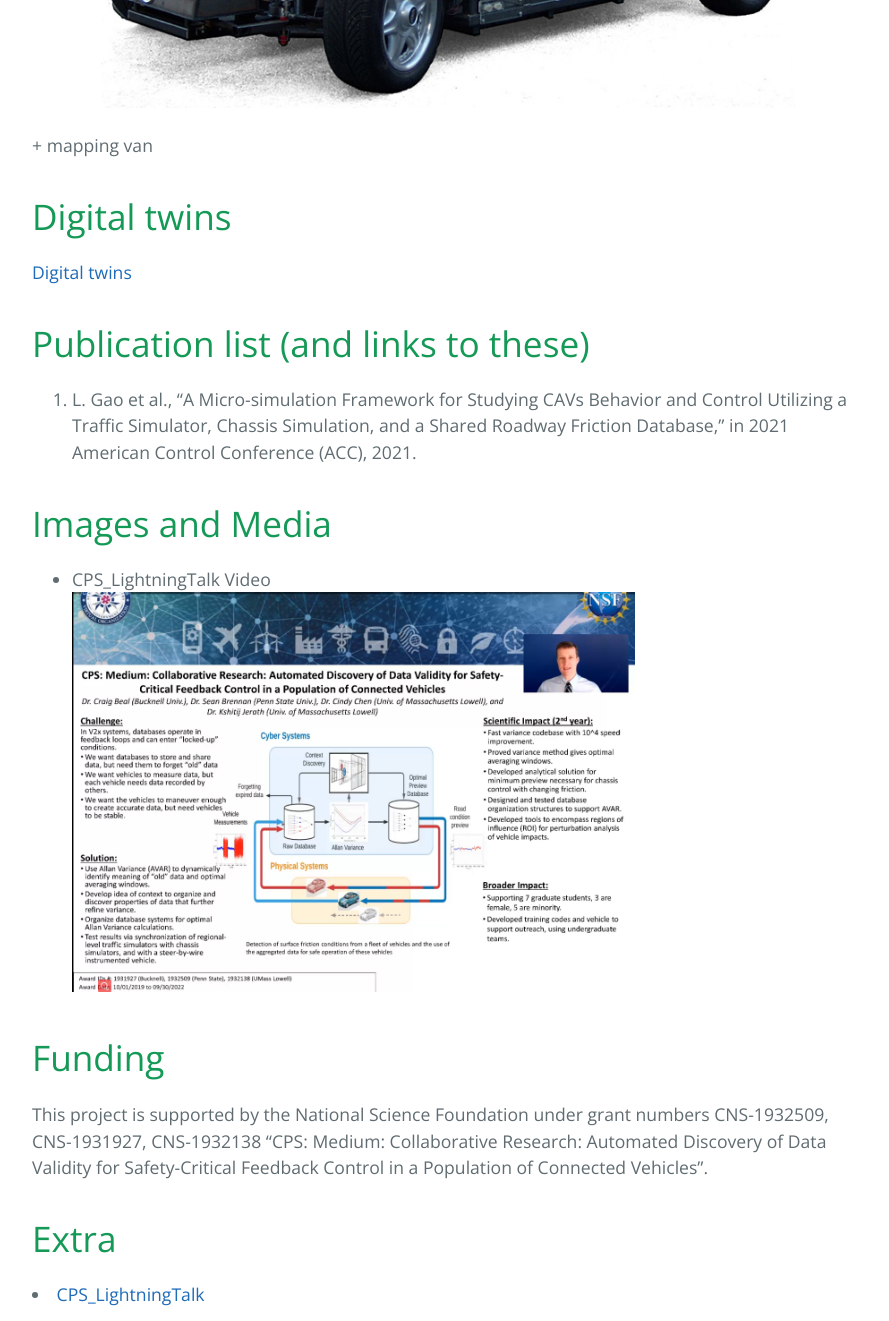
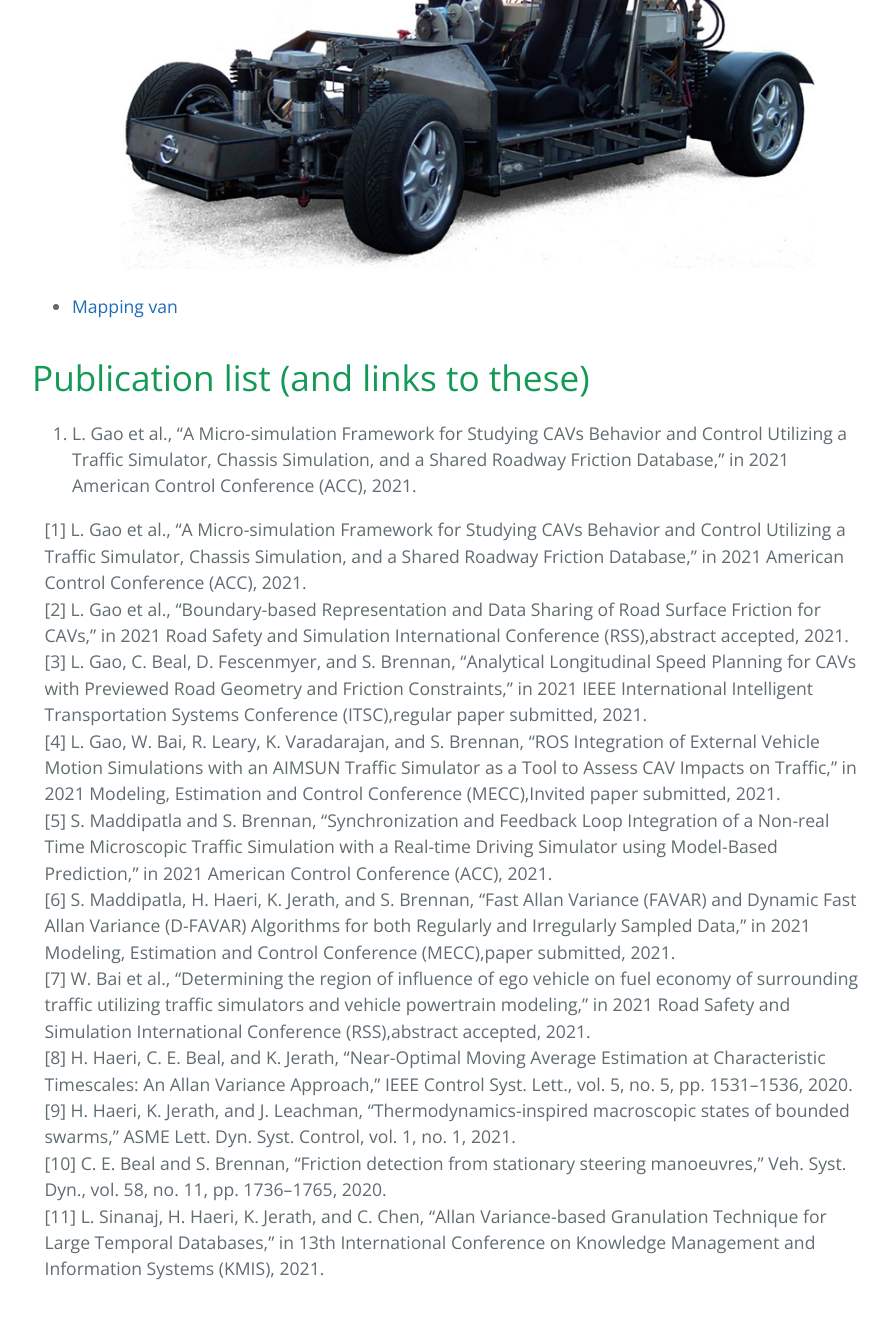
Before and after one commit to ForgetfulDatabases/ForgetfulDatabases.github.io, a Jekyll site: the page built from index.html, in a window 1280 px wide and 1400 px high, scrolled down 2568 px, cut to the strip 0-1321 px from the top of the window. Shown: the whole strip, without its empty margins (192-1081 px from the left). Built offline with Jekyll 4.4.1, drawn with Linux system fonts in a browser that asks for light colours; some of the changed text lies outside the part shown.

Commit message:
add Publication

```diff
--- a/index.html
+++ b/index.html
@@ -1,12 +1,16 @@
 ---
 layout: default
 ---
+<p>
+    This is the webpage for NSF Forgetful Database project.
+</p>
 
-    This is the webpage for NSF Forgetful Database project.
+<br>
 
 <h1>Purpose</h1>
 
-    <p> This proposal seeks implementation-proven answers to the question: when do data expire? The proposed work is motivated by a cyber-physical transportation application – fleets of connected and autonomous vehicles (CAVs) driving on potentially icy roads, where safety-critical road friction information is shared via a wireless data link to a central database that mediates data averaging.
+    <p>
+    This proposal seeks implementation-proven answers to the question: when do data expire? The proposed work is motivated by a cyber-physical transportation application – fleets of connected and autonomous vehicles (CAVs) driving on potentially icy roads, where safety-critical road friction information is shared via a wireless data link to a central database that mediates data averaging.
     The insight of our approach is to treat the database as a sensor to the vehicle, and the aggregation of data within the database as a sensor-averaging process. This abstraction reveals that the database functionality
     can be formally modeled to quantify the impacts of timeliness as well as uncertainty of information, enabling analysis of the stability of the vehicle’s behavior and the stability of the vehicle/database interaction
     as a function of the averaging process
@@ -131,29 +138,47 @@
         <li>
             <a href="http://www.projects.bucknell.edu/Beal_Automotive/#data">P1 electric drive-by-wire vehicle</a>
         </li>
-
-
+        <p align="center">
+            <img src="https://github.com/ForgetfulDatabases/ForgetfulDatabases.github.io/blob/main/assets/images/p1_smaller.jpg?raw=true"  height="400">
+            </p>
+        <li>
+            <a href="https://www.mne.psu.edu/toboldlygo/"> Mapping van</a>
+        </li>
     </ul>
 
 
 
-    <p align="center">
-    <img src="https://github.com/ForgetfulDatabases/ForgetfulDatabases.github.io/blob/main/assets/images/p1_smaller.jpg?raw=true"  height="400">
-    </p>
-
-    + mapping van
-
-    <h1>Digital twins</h1>
-
-        <a href="https://github.com/ivsg-psu/Databases_Projects_DigitalTwin">Digital twins</a>
-
 <h1>Publication list (and links to these)</h1>
 
     <ol>
-            <li>L. Gao et al., “A Micro-simulation Framework for Studying CAVs Behavior and Control Utilizing a Traffic Simulator, Chassis Simulation, and a Shared Roadway Friction Database,” in 2021 American Control Conference (ACC), 2021.
+        <li>
+            L. Gao et al., “A Micro-simulation Framework for Studying CAVs Behavior and Control Utilizing a Traffic Simulator, Chassis Simulation, and a Shared Roadway Friction Database,” in 2021 American Control Conference (ACC), 2021.
         </li>
+    </ol>
 
-        </ol>
+    <p style="margin-left:1.5%" >
+        [1] L. Gao et al., “A Micro-simulation Framework for Studying CAVs Behavior and Control Utilizing a Traffic Simulator, Chassis Simulation, and a Shared Roadway Friction Database,” in 2021 American Control Conference (ACC), 2021.
+        <br>
+        [2] L. Gao et al., “Boundary-based Representation and Data Sharing of Road Surface Friction for CAVs,” in 2021 Road Safety and Simulation International Conference (RSS),abstract accepted, 2021.
+        <br>
+        [3] L. Gao, C. Beal, D. Fescenmyer, and S. Brennan, “Analytical Longitudinal Speed Planning for CAVs with Previewed Road Geometry and Friction Constraints,” in 2021 IEEE International Intelligent Transportation Systems Conference (ITSC),regular paper submitted, 2021.
+        <br>
+        [4] L. Gao, W. Bai, R. Leary, K. Varadarajan, and S. Brennan, “ROS Integration of External Vehicle Motion Simulations with an AIMSUN Traffic Simulator as a Tool to Assess CAV Impacts on Traffic,” in 2021 Modeling, Estimation and Control Conference (MECC),Invited paper submitted, 2021.
+        <br>
+        [5] S. Maddipatla and S. Brennan, “Synchronization and Feedback Loop Integration of a Non-real Time Microscopic Traffic Simulation with a Real-time Driving Simulator using Model-Based Prediction,” in 2021 American Control Conference (ACC), 2021.
+        <br>
+        [6] S. Maddipatla, H. Haeri, K. Jerath, and S. Brennan, “Fast Allan Variance (FAVAR) and Dynamic Fast Allan Variance (D-FAVAR) Algorithms for both Regularly and Irregularly Sampled Data,” in 2021 Modeling, Estimation and Control Conference (MECC),paper submitted, 2021.
+        <br>
+        [7] W. Bai et al., “Determining the region of influence of ego vehicle on fuel economy of surrounding traffic utilizing traffic simulators and vehicle powertrain modeling,” in 2021 Road Safety and Simulation International Conference (RSS),abstract accepted, 2021.
+        <br>
+        [8] H. Haeri, C. E. Beal, and K. Jerath, “Near-Optimal Moving Average Estimation at Characteristic Timescales: An Allan Variance Approach,” IEEE Control Syst. Lett., vol. 5, no. 5, pp. 1531–1536, 2020.
+        <br>
+        [9] H. Haeri, K. Jerath, and J. Leachman, “Thermodynamics-inspired macroscopic states of bounded swarms,” ASME Lett. Dyn. Syst. Control, vol. 1, no. 1, 2021.
+        <br>
+        [10] C. E. Beal and S. Brennan, “Friction detection from stationary steering manoeuvres,” Veh. Syst. Dyn., vol. 58, no. 11, pp. 1736–1765, 2020.
+        <br>
+        [11] L. Sinanaj, H. Haeri, K. Jerath, and C. Chen, “Allan Variance-based Granulation Technique for Large Temporal Databases,” in 13th International Conference on Knowledge Management and Information Systems (KMIS), 2021.
+    </p>
 
 <h1>Images and Media</h1>
     <ul>
@@ -173,6 +198,13 @@
     </p>
 
 <h1>Extra</h1>
+
+    <h2>Digital twins</h2>
+        <li>
+            <a href="https://github.com/ivsg-psu/Databases_Projects_DigitalTwin">Digital twins</a>
+        </li>
+
+
         <li>
             <a href="https://github.com/ForgetfulDatabases/ForgetfulDatabases.github.io/blob/main/assets/video/CPS_LightningTalk_v2.mp4">CPS_LightningTalk</a>
         </li>
```
Also changed, not shown: other parts of index.html (+3 -0 lines). Lines whose indentation alone changed are shown as unchanged.
